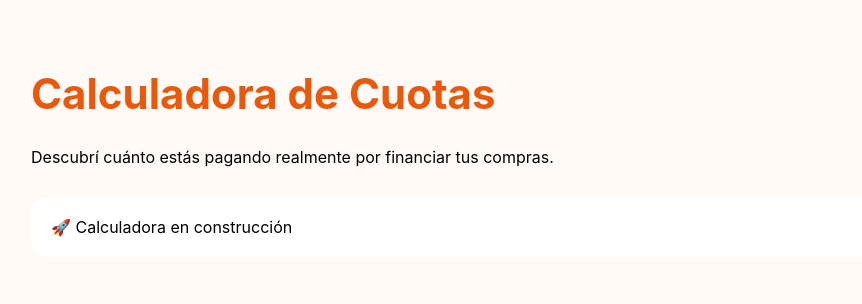
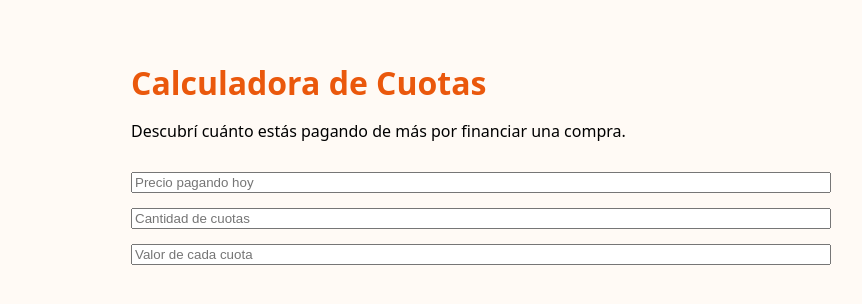
Before and after one commit to pirizlisandrouba-star/calculadora-de-cuotas, a Next.js app: page / in a window 1280 px wide. Shown: the top 304 px of the page, without its empty margins (159-1021 px from the left). Built offline with nearby package versions, Linux system fonts and the light colour scheme.

Commit message:
Update page.jsx
v1

```diff
--- a/app/page.jsx
+++ b/app/page.jsx
@@ -1,35 +1,137 @@
+"use client";
+
+import { useMemo, useState } from "react";
+
 export default function Home() {
+  const [contado, setContado] = useState("");
+  const [cuotas, setCuotas] = useState("");
+  const [valorCuota, setValorCuota] = useState("");
+
+  const resultado = useMemo(() => {
+    const precioContado = Number(contado) || 0;
+    const cantidadCuotas = Number(cuotas) || 0;
+    const cuota = Number(valorCuota) || 0;
+
+    const totalFinanciado = cantidadCuotas * cuota;
+    const diferencia = totalFinanciado - precioContado;
+
+    const porcentaje =
+      precioContado > 0
+        ? (diferencia / precioContado) * 100
+        : 0;
+
+    return {
+      totalFinanciado,
+      diferencia,
+      porcentaje,
+    };
+  }, [contado, cuotas, valorCuota]);
+
   return (
     <main
       style={{
-        maxWidth: "900px",
+        maxWidth: "700px",
         margin: "0 auto",
         padding: "40px",
+        fontFamily: "system-ui",
       }}
     >
       <h1
         style={{
           color: "#ea580c",
-          fontSize: "42px",
+          marginBottom: "10px",
         }}
       >
         Calculadora de Cuotas
       </h1>
 
       <p>
-        Descubrí cuánto estás pagando realmente por financiar tus compras.
+        Descubrí cuánto estás pagando de más por financiar una compra.
       </p>
 
       <div
         style={{
+          display: "flex",
+          flexDirection: "column",
+          gap: "15px",
           marginTop: "30px",
-          padding: "20px",
-          background: "white",
-          borderRadius: "16px",
         }}
       >
-        🚀 Calculadora en construcción
+        <input
+          placeholder="Precio pagando hoy"
+          value={contado}
+          onChange={(e) =>
+            setContado(
+              e.target.value.replace(/[^0-9]/g, "")
+            )
+          }
+        />
+
+        <input
+          placeholder="Cantidad de cuotas"
+          value={cuotas}
+          onChange={(e) =>
+            setCuotas(
+              e.target.value.replace(/[^0-9]/g, "")
+            )
+          }
+        />
+
+        <input
+          placeholder="Valor de cada cuota"
+          value={valorCuota}
+          onChange={(e) =>
+            setValorCuota(
+              e.target.value.replace(/[^0-9]/g, "")
+            )
+          }
+        />
       </div>
+
+      {contado && cuotas && valorCuota && (
+        <div
+          style={{
+            marginTop: "30px",
+            padding: "20px",
+            borderRadius: "12px",
+            background: "#fff7ed",
+          }}
+        >
+          <h2>Resultado</h2>
+
+          <p>
+            Total financiado:
+            <strong>
+              {" "}
+              $
+              {resultado.totalFinanciado.toLocaleString(
+                "es-AR"
+              )}
+            </strong>
+          </p>
+
+          <p>
+            Estás pagando:
+            <strong>
+              {" "}
+              $
+              {resultado.diferencia.toLocaleString(
+                "es-AR"
+              )}
+            </strong>{" "}
+            más
+          </p>
+
+          <p>
+            Eso representa un
+            <strong>
+              {" "}
+              {resultado.porcentaje.toFixed(2)}%
+            </strong>
+            .
+          </p>
+        </div>
+      )}
     </main>
   );
 }
```
